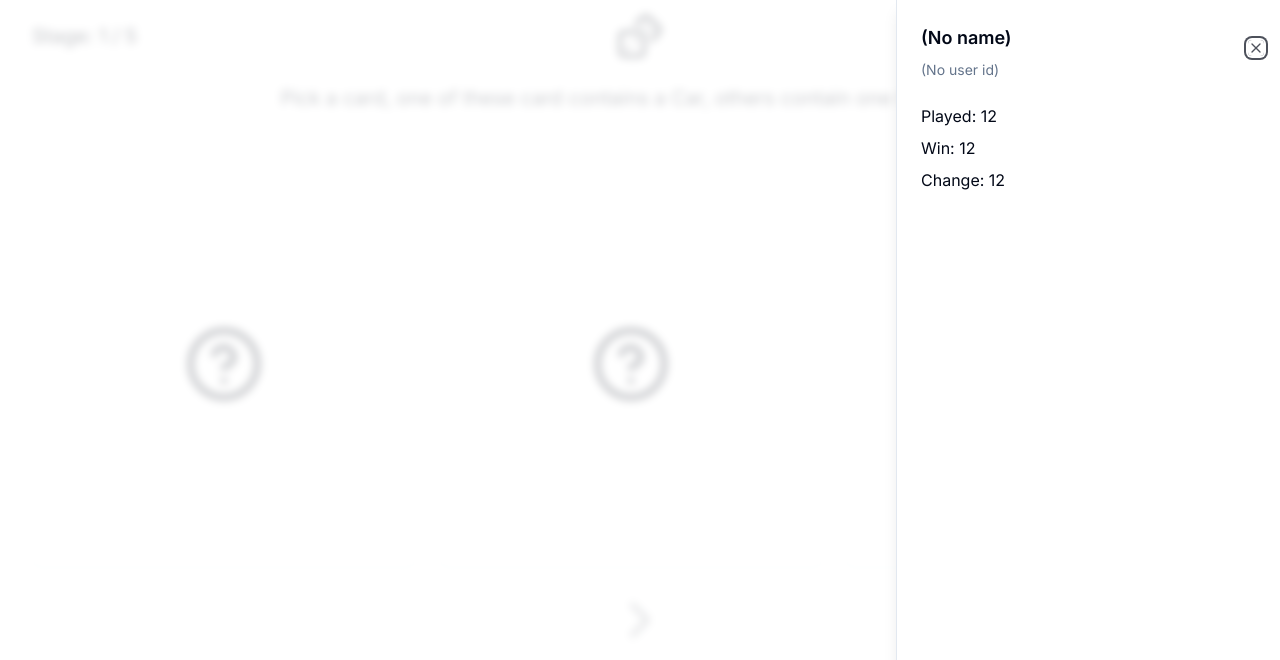
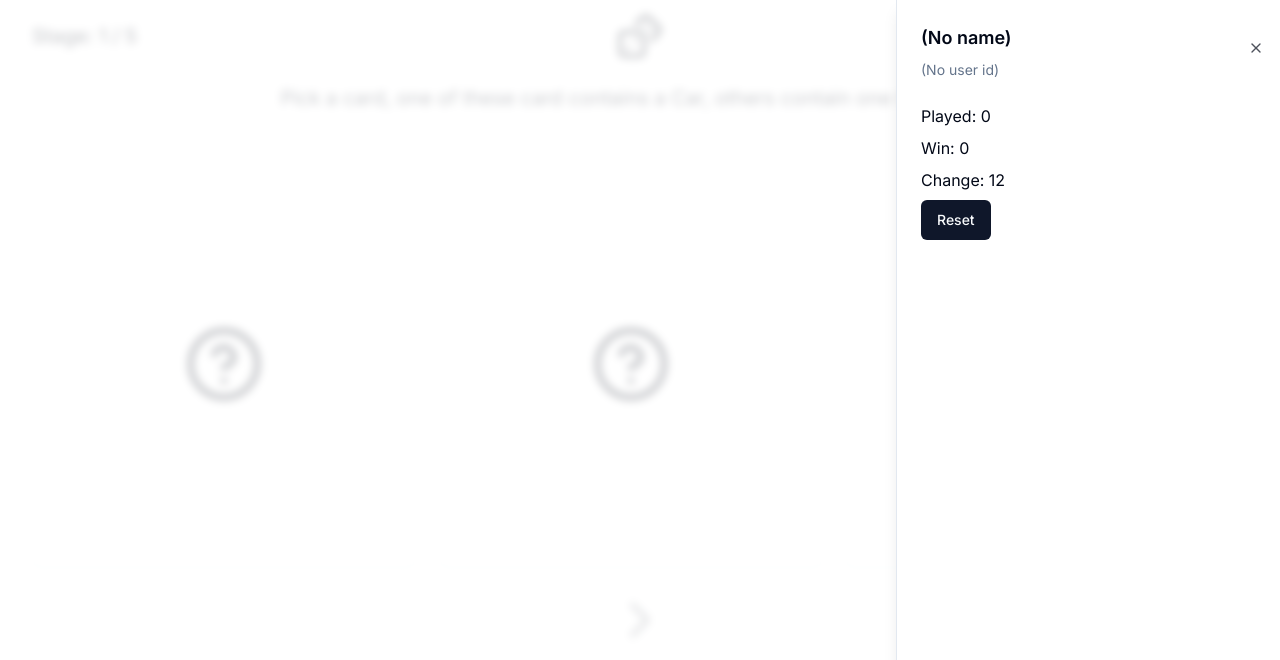
Before and after one commit to StepAsideLiL/car-or-goat, a Next.js app: page /play in a window 1280 px wide. Both pictures are taken after a click on the button 1220 px from the left and 36 px from the top of the page. Shown: the top 660 px of the page. Built offline with nearby package versions, Linux system fonts and the light colour scheme.

Commit message:
add reset button to react user info and score

```diff
--- a/components/templates/initiate-store.tsx
+++ b/components/templates/initiate-store.tsx
@@ -5,9 +5,10 @@ import { useScoreStore } from "@/lib/store/store";
 import { useEffect } from "react";
 
 const InitiateStore = () => {
-  const [setUsername, setTotalPlayed, setTotalWin, setUpdatedAt] =
+  const [setUsername, setUserId, setTotalPlayed, setTotalWin, setUpdatedAt] =
     useScoreStore((s) => [
       s.setUsername,
+      s.setUserId,
       s.setTotalPlayed,
       s.setTotalWin,
       s.setUpdatedAt,
@@ -16,13 +17,14 @@ const InitiateStore = () => {
   useEffect(() => {
     if (typeof window !== "undefined" && window.localStorage) {
       createScoreLocalDB();
-      const { username, totalPlayed, totalWin, updatedAt } = getUserScore();
+      const { username, userId, totalPlayed, totalWin, updatedAt } =
+        getUserScore();
       setUsername(username);
-      setTotalPlayed(totalPlayed);
+      setUserId(userId), setTotalPlayed(totalPlayed);
       setTotalWin(totalWin);
       setUpdatedAt(updatedAt);
     }
-  }, [setTotalPlayed, setTotalWin, setUpdatedAt, setUsername]);
+  }, [setTotalPlayed, setTotalWin, setUpdatedAt, setUserId, setUsername]);
 
   return null;
 };
--- a/components/templates/side-bar.tsx
+++ b/components/templates/side-bar.tsx
@@ -12,9 +12,25 @@ import {
 import { Menu } from "lucide-react";
 import { Button } from "@/components/ui/button";
 import { useScoreStore } from "@/lib/store/store";
+import { clearScore } from "@/lib/localStorage";
+import { resetStore, resetUserScoreAndInfo } from "@/lib/store/store-utils";
+import { useRouter } from "next/navigation";
 
 const Sidebar = () => {
-  const [username, userId] = useScoreStore((s) => [s.username, s.userId]);
+  const router = useRouter();
+  const [username, userId, played, win] = useScoreStore((s) => [
+    s.username,
+    s.userId,
+    s.totalPlayed,
+    s.totalWin,
+  ]);
+
+  const handleReset = () => {
+    router.refresh();
+    clearScore();
+    resetUserScoreAndInfo();
+    resetStore();
+  };
 
   return (
     <Sheet>
@@ -33,9 +49,11 @@ const Sidebar = () => {
         </SheetHeader>
 
         <div className="space-y-2">
-          <p>Played: {"12"}</p>
-          <p>Win: {"12"}</p>
+          <p>Played: {played}</p>
+          <p>Win: {win}</p>
           <p>Change: {"12"}</p>
+
+          <Button onClick={handleReset}>Reset</Button>
         </div>
       </SheetContent>
     </Sheet>
--- a/lib/localStorage.ts
+++ b/lib/localStorage.ts
@@ -1,6 +1,6 @@
 "use client";
 
-import { useScoreStore } from "./store/store";
+import { useScoreStore } from "@/lib/store/store";
 import { customAlphabet } from "nanoid";
 
 type UserScore = {
@@ -11,7 +11,7 @@ type UserScore = {
   updatedAt: string;
 };
 
-const localStorageKey = "carGoatDB";
+export const localStorageKey = "carGoatDB";
 const scoreDB = {
   username: "",
   userId: "",
@@ -19,7 +19,7 @@ const scoreDB = {
   totalWin: 0,
   updatedAt: "",
 };
-const nanoid = customAlphabet("1234567890abcdef", 10);
+const nanoid = customAlphabet("0123456789abcdefghijklmnopqrstuvwxyz", 10);
 
 const stringifyJson = (obj: UserScore): string => {
   return JSON.stringify(obj);
@@ -31,19 +31,25 @@ const parseJson = (str: string): UserScore => {
 
 export const createScoreLocalDB = () => {
   if (typeof window !== "undefined" && window.localStorage) {
-    const carGoatDB = localStorage.getItem(localStorageKey);
-    if (!carGoatDB) {
+    const scoreLocalDB = localStorage.getItem(localStorageKey);
+    if (!scoreLocalDB) {
       localStorage.setItem(localStorageKey, stringifyJson(scoreDB));
     }
   }
 };
 
 export const getUserScore = (): UserScore => {
-  let carGoatDB = "";
+  let scoreLocalDB = "";
   if (typeof window !== "undefined" && window.localStorage) {
-    carGoatDB = localStorage.getItem(localStorageKey) || "";
+    scoreLocalDB = localStorage.getItem(localStorageKey) || "";
   }
-  return parseJson(carGoatDB);
+  return parseJson(scoreLocalDB);
+};
+
+export const clearScore = () => {
+  if (typeof window !== "undefined" && window.localStorage) {
+    localStorage.removeItem(localStorageKey);
+  }
 };
 
 export const updateScore = (status: boolean = false) => {
@@ -86,3 +92,18 @@ export const setUsernameAndId = (username: string) => {
     useScoreStore.getState().setUserId(userId);
   }
 };
+
+const obj1 = {
+  username: "",
+  totalPlayed: 4,
+  totalWin: 12,
+  updatedAt: "",
+};
+
+const obj2 = {
+  username: "",
+  userId: "",
+  totalPlayed: 0,
+  totalWin: 0,
+  updatedAt: "",
+};
--- a/lib/store/store-utils.ts
+++ b/lib/store/store-utils.ts
@@ -1,4 +1,4 @@
-import { useStore } from "./store";
+import { useScoreStore, useStore } from "./store";
 
 export const resetStore = () => {
   useStore.getState().resetStage();
@@ -8,3 +8,11 @@ export const resetStore = () => {
   useStore.getState().resetShowCard2();
   useStore.getState().resetShowCard3();
 };
+
+export const resetUserScoreAndInfo = () => {
+  useScoreStore.getState().setUsername("");
+  useScoreStore.getState().setUserId("");
+  useScoreStore.getState().setTotalPlayed(0);
+  useScoreStore.getState().setTotalWin(0);
+  useScoreStore.getState().setUpdatedAt("");
+};
```
